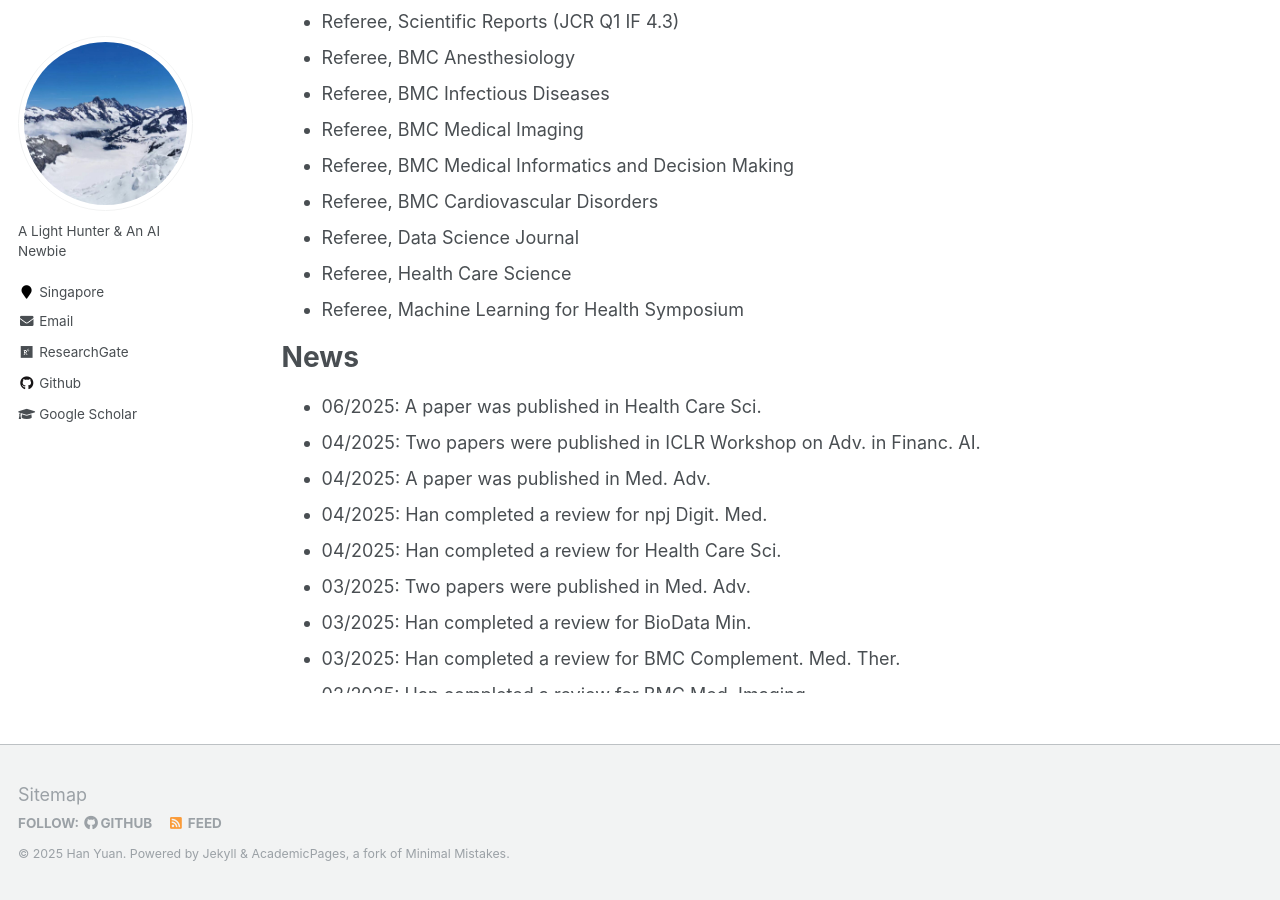
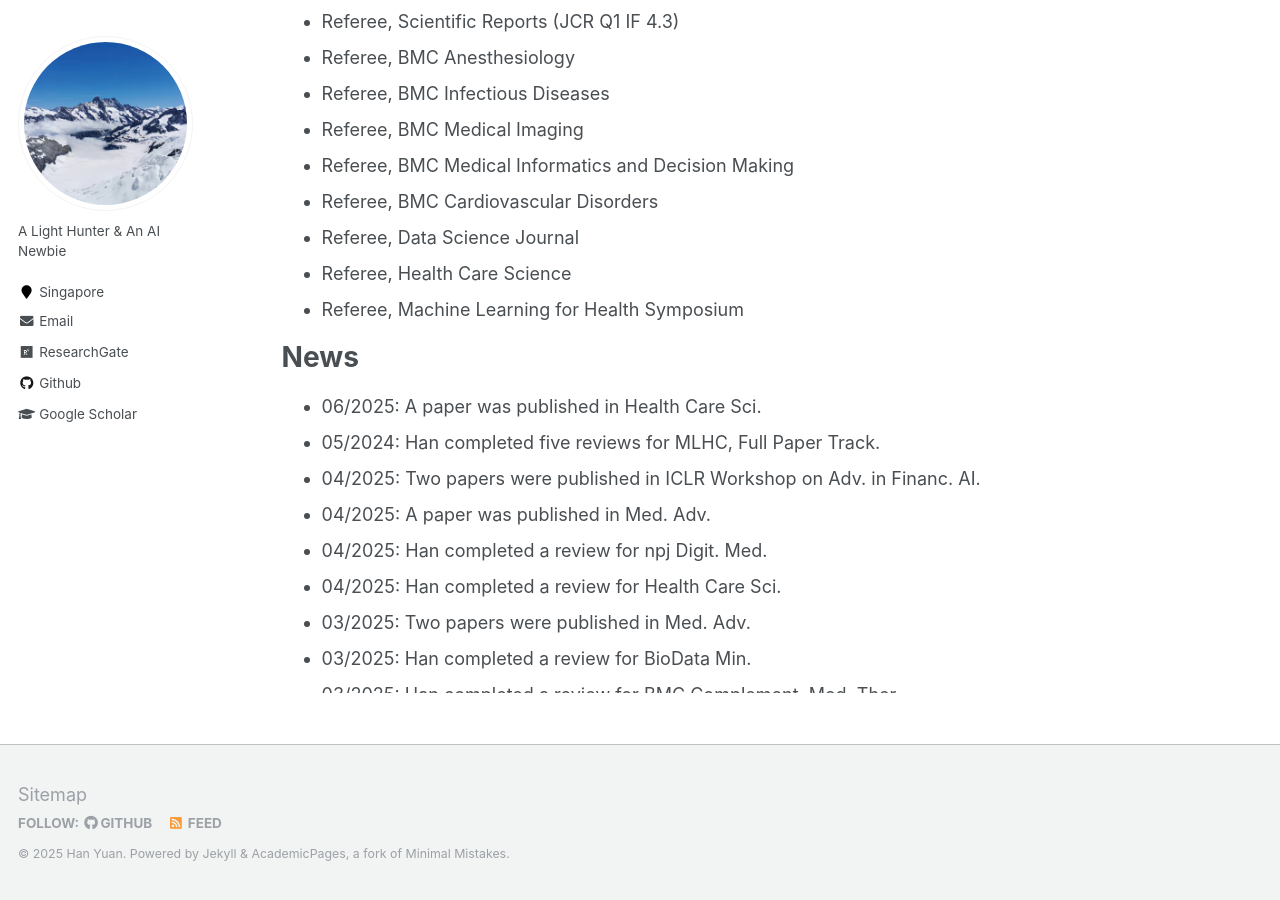
Before and after one commit to Han-Yuan-Med/Han-Yuan-Med.github.io, a Jekyll site: the page built from _pages/about.md, in a window 1280 px wide and 900 px high, scrolled down 1334 px. Built offline with Jekyll 4.4.1, drawn with Linux system fonts in a browser that asks for light colours.

Commit message:
Update about.md

```diff
--- a/_pages/about.md
+++ b/_pages/about.md
@@ -44,6 +44,7 @@ Thank you for visiting my academic website. I invite you to explore the [publica
 # News
 <ul style="width: auto; height: 300px; overflow: auto">
   <li>06/2025: A paper was published in Health Care Sci.</li>
+  <li>05/2024: Han completed five reviews for MLHC, Full Paper Track.</li>
   <li>04/2025: Two papers were published in ICLR Workshop on Adv. in Financ. AI.</li>
   <li>04/2025: A paper was published in Med. Adv.</li>
   <li>04/2025: Han completed a review for npj Digit. Med.</li>
```
